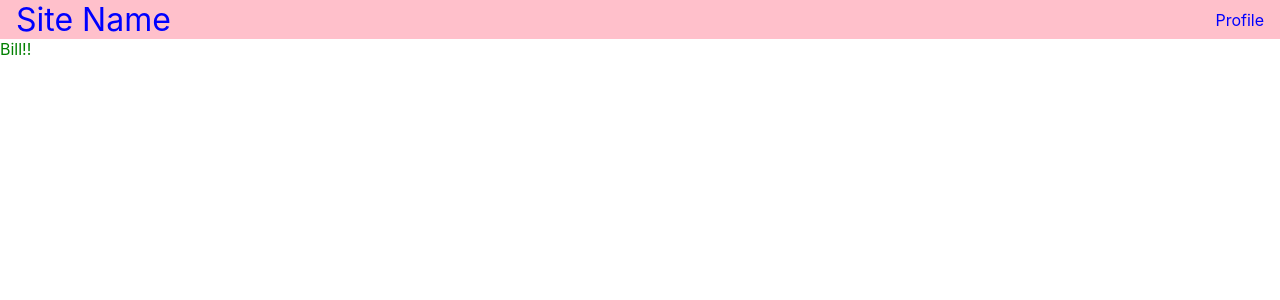
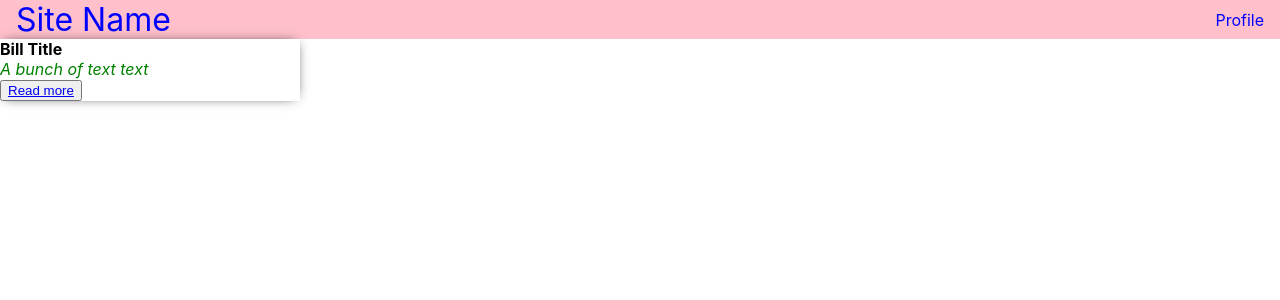
Before and after one commit to aki0501/hack-mit, a React (Create React App) app in the folder frontend/: page / in a window 1280 px wide. Shown: the top 300 px of the page. Built offline with nearby package versions, Linux system fonts and the light colour scheme.

Commit message:
Styled bill component

```diff
--- a/frontend/src/components/Bill.js
+++ b/frontend/src/components/Bill.js
@@ -1,9 +1,21 @@
 import "../styles/Bill.css"
 
-export default function Bill() {
+export default function Bill({title, body}) {
     return (
         <div className="bill-container">
-            Bill!!
+            <div className="bill-title">
+                {title}
+            </div>
+            <div className="bill-body">
+                {body}
+            </div>
+            <div className="button-container">
+                <button>
+                    <a href="google.com">
+                        Read more
+                    </a>
+                </button>
+            </div>
         </div>
     )
 }
--- a/frontend/src/pages/Home.js
+++ b/frontend/src/pages/Home.js
@@ -2,6 +2,9 @@ import Bill from "../components/Bill"
 
 export default function Home() {
     return (
-        <Bill/>
+        <Bill
+        title='Bill Title'
+        body='A bunch of text text'
+        />
     )
 }
--- a/frontend/src/styles/Bill.css
+++ b/frontend/src/styles/Bill.css
@@ -1,3 +1,31 @@
 .bill-container {
+    width: 300px;
+    box-shadow: 0px 0px 12px -5px;
+    transition: 0.3s;
+    animation: ease-in-out;
+}
+
+.bill-container:hover {
+    transform: scale(1.01);
+    box-shadow: 0px 0px 12px -3.5px;
+}
+
+.bill-title {
+    font-weight: bold;
+}
+
+.bill-body {
     color: green;
+    font-style: italic;
 }
+
+.button {
+    background-color: #4CAF50; /* Green */
+    border: none;
+    color: white;
+    padding: 15px 32px;
+    text-align: center;
+    text-decoration: none;
+    display: inline-block;
+    font-size: 16px;
+}
```
